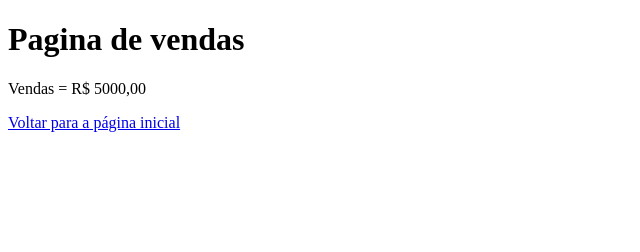
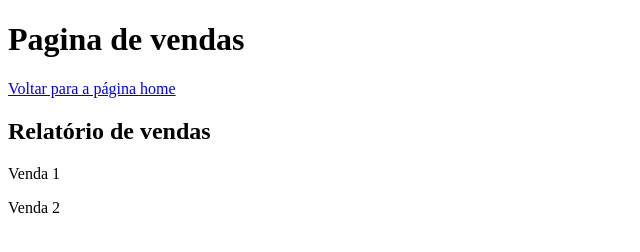
Before and after one commit to Dani-Lubk/aulagithub, a plain HTML site: page vendas.html in a window 1280 px wide. Shown: the whole page, without its empty margins (0-640 px from the left). Drawn offline with Linux system fonts and the light colour scheme.

```diff
--- a/vendas.html
+++ b/vendas.html
@@ -8,7 +8,9 @@
 </head>
 <body>
     <h1>Pagina de vendas</h1>
-    <p>Vendas = R$ 5000,00</p>
-    <a href="index.html">Voltar para a página inicial</a>
+    <a href="index.html">Voltar para a página home</a>
+    <h2>Relatório de vendas</h2>
+    <p>Venda 1</p>
+    <p>Venda 2</p>
 </body>
 </html>
```
